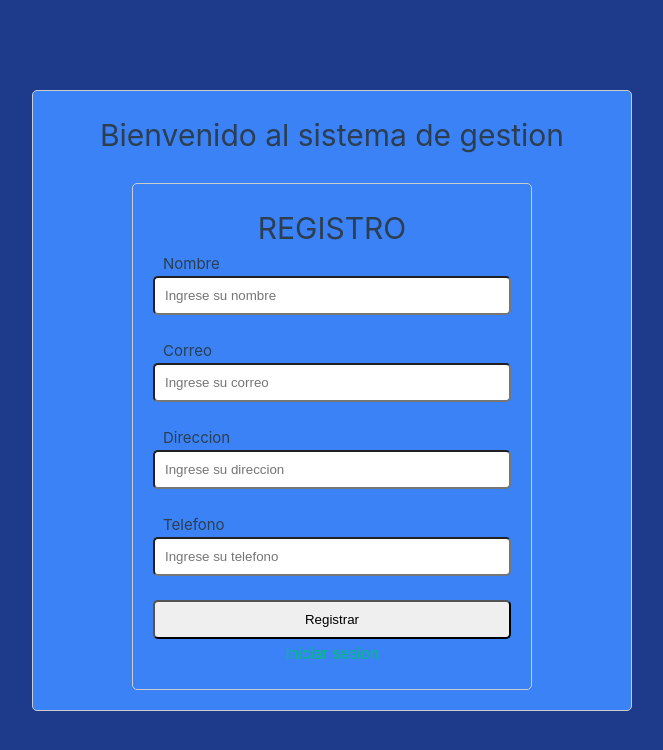
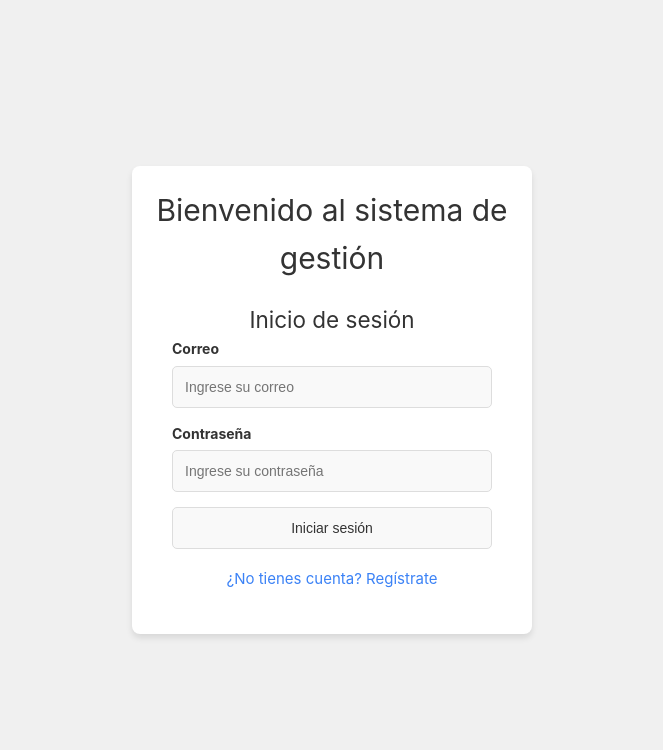
Before and after one commit to martinex453/Lab-1-TDB-Grupo1, a Vue app in the folder front-grupo1/: page / in a window 1280 px wide. Shown: the top 750 px of the page, without its empty margins (308-971 px from the left). Built offline with nearby package versions, Linux system fonts and the light colour scheme.

Commit message:
Front: se agregaron los service de login y registro, y se cambio el diseño

```diff
--- a/front-grupo1/package.json
+++ b/front-grupo1/package.json
@@ -9,7 +9,8 @@
     "preview": "vite preview"
   },
   "dependencies": {
-    "vue": "^3.5.12"
+    "vue": "^3.5.12",
+    "vue-router": "^4.4.5"
   },
   "devDependencies": {
     "@vitejs/plugin-vue": "^5.1.4",
--- a/front-grupo1/src/components/RegisterLogin.vue
+++ b/front-grupo1/src/components/RegisterLogin.vue
@@ -1,68 +1,145 @@
 <script>
+import clienteService from "../services/clientServices.js";
 
 export default {
     data() {
         return {
-            register: true,
-            name: '',
+            register: false,
+            nombre: '',  // Cambiado de 'name' a 'nombre'
             email: '',
-            address: '',
-            phone: ''
-        }
+            direccion: '',  // Cambiado de 'address' a 'direccion'
+            telefono: '',  // Cambiado de 'phone' a 'telefono'
+            contrasena: ''  // Cambiado de 'password' a 'contrasena'
+        };
     },
     methods: {
-        submitForm() {
-            console.log(this.name, this.email, this.address, this.phone)
+        async submitForm() {
+            if (this.register) {
+                const cliente = {
+                    nombre: this.nombre,
+                    email: this.email,
+                    direccion: this.direccion,
+                    telefono: this.telefono,
+                    contrasena: this.contrasena,
+                };
+
+                try {
+                    const response = await clienteService.createCliente(cliente);
+                    console.log("Registro exitoso:", response.data);
+                    alert("Usuario registrado correctamente");
+                    this.resetForm();
+                    this.register = false;
+                } catch (error) {
+                    console.error("Error al registrar el usuario:", error.response?.data || error.message);
+                    alert("Hubo un error al registrar el usuario.");
+                }
+            } else {
+                try {
+                    const response = await clienteService.loginCliente(this.email, this.contrasena);
+                    console.log("Inicio de sesión exitoso:", response.data);
+                    alert("Inicio de sesión exitoso");
+                } catch (error) {
+                    console.error("Error al iniciar sesión:", error.response?.data || error.message);
+                    alert("Correo o contraseña incorrectos.");
+                }
+            }
+        },
+        resetForm() {
+            this.nombre = '';
+            this.email = '';
+            this.direccion = '';
+            this.telefono = '';
+            this.contrasena = '';
         }
     }
-}
+};
 </script>
 
 <template>
     <div class="container-register-login">
         <div class="content">
-            <h1>Bienvenido al sistema de gestion</h1>
-            <br>
+            <h1>Bienvenido al sistema de gestión</h1>
             <div class="form-container">
-                <h1>REGISTRO</h1>
-                <form v-if="register">
-                    <label class="form-group-elem">Nombre</label>
+                <form v-if="!register">
+                    <h2>Inicio de sesión</h2>
                     <div class="form-group">
-                        <input class="form-group-elem" type="text" placeholder="Ingrese su nombre" id="name" />
+                        <label class="form-group-label">Correo</label>
+                        <input
+                            class="form-group-elem"
+                            type="email"
+                            v-model="email"
+                            placeholder="Ingrese su correo"
+                            required
+                        />
                     </div>
-                    <br>
-                    <label class="form-group-elem">Correo</label>
                     <div class="form-group">
-                        <input class="form-group-elem" type="email" placeholder="Ingrese su correo" id="email" />
+                        <label class="form-group-label">Contraseña</label>
+                        <input
+                            class="form-group-elem"
+                            type="password"
+                            v-model="contrasena"
+                            placeholder="Ingrese su contraseña"
+                            required
+                        />
                     </div>
-                    <br>
-                    <label class="form-group-elem">Direccion</label>
+                    <button @click.prevent="submitForm" class="form-group-elem btn">Iniciar sesión</button>
+                    <a @click="register = true" class="link">¿No tienes cuenta? Regístrate</a>
+                </form>
+
+                <form v-else>
+                    <h2>Registro</h2>
                     <div class="form-group">
-                        <input class="form-group-elem" type="text" placeholder="Ingrese su direccion" id="address" />
+                        <label class="form-group-label">Nombre</label>
+                        <input
+                            class="form-group-elem"
+                            type="text"
+                            v-model="nombre"
+                            placeholder="Ingrese su nombre"
+                            required
+                        />
                     </div>
-                    <br>
-                    <label class="form-group-elem">Telefono</label>
                     <div class="form-group">
-                        <input class="form-group-elem" type="phone" placeholder="Ingrese su telefono" id="phone" />
+                        <label class="form-group-label">Correo</label>
+                        <input
+                            class="form-group-elem"
+                            type="email"
+                            v-model="email"
+                            placeholder="Ingrese su correo"
+                            required
+                        />
                     </div>
-                    <br>
-                    <button @click="submitForm" class="form-group-elem">Registrar</button>
-                    <a @click="register = false">Iniciar sesion</a>
-                </form>
-                <form v-else>
-                    <h1>INICIO DE SESION</h1>
-                    <label class="form-group-elem">Nombre</label>
                     <div class="form-group">
-                        <input class="form-group-elem" type="text" placeholder="Ingrese su nombre" id="name" />
+                        <label class="form-group-label">Dirección</label>
+                        <input
+                            class="form-group-elem"
+                            type="text"
+                            v-model="direccion"
+                            placeholder="Ingrese su dirección"
+                            required
+                        />
                     </div>
-                    <br>
-                    <label class="form-group-elem">Correo</label>
                     <div class="form-group">
-                        <input class="form-group-elem" type="email" placeholder="Ingrese su correo" id="email" />
+                        <label class="form-group-label">Teléfono</label>
+                        <input
+                            class="form-group-elem"
+                            type="tel"
+                            v-model="telefono"
+                            placeholder="Ingrese su teléfono"
+                            required
+                        />
                     </div>
-                    <br>
-                    <button @click="submitForm" class="form-group-elem">Iniciar sesion</button>
-                    <a @click="register = true">Registrarse</a>
+                    <div class="form-group">
+                        <label class="form-group-label">Contraseña</label>
+                        <input
+                            class="form-group-elem"
+                            type="password"
+                            v-model="contrasena"
+                            placeholder="Ingrese su contraseña"
+                            required
+                        />
+                    </div>
+                    <button @click.prevent="submitForm" class="form-group-elem btn">Registrar</button>
+                    <a @click="register = false" class="link">¿Ya tienes cuenta? Inicia sesión</a>
                 </form>
             </div>
         </div>
@@ -70,55 +147,95 @@ export default {
 </template>
 
 <style>
+/* El estilo sigue igual, sin cambios */
 .container-register-login {
     display: flex;
     justify-content: center;
     align-items: center;
     height: 100vh;
-    background-color: #1E3A8A;
+    background-color: #f0f0f0;
     width: 100%;
     overflow: hidden;
 }
 
 .content {
     width: 100%;
-    max-width: 600px;
+    max-width: 400px;
     padding: 20px;
-    border: 1px solid #ccc;
-    border-radius: 5px;
-    background-color: #3B82F6;
+    background-color: #FFFFFF;
+    border-radius: 8px;
+    box-shadow: 0 4px 6px rgba(0, 0, 0, 0.1);
+}
+
+h1 {
+    text-align: center;
+    color: #333;
+}
+
+h2 {
+    color: #333;
+    text-align: center;
 }
 
 .form-container {
     width: 100%;
     max-width: 400px;
     padding: 20px;
-    border: 1px solid #ccc;
-    border-radius: 5px;
-    margin: auto;
-    background-color: #3B82F6;
+    background-color: #fff;
 }
 
 .form-group {
-    display: flex;
-    align-items: center;
+    margin-bottom: 15px;
+}
+
+.form-group-label {
+    display: block;
+    color: #333;
+    font-weight: bold;
+    margin-bottom: 5px;
+    font-size: 14px;
 }
 
 .form-group-elem {
-    padding: 10px;
-    margin: auto;
     width: 100%;
+    padding: 12px;
+    border: 1px solid #ddd;
     border-radius: 5px;
+    background-color: #f9f9f9;
+    color: #333;
+    font-size: 14px;
+    transition: border-color 0.3s;
 }
 
-h1 {
-    text-align: center;
+.form-group-elem:focus {
+    border-color: #3b82f6;
+}
+
+button {
+    width: 100%;
+    padding: 12px;
+    background-color: #3b82f6;
+    color: white;
+    border: none;
+    border-radius: 5px;
+    font-size: 16px;
+    cursor: pointer;
+    transition: background-color 0.3s;
+}
+
+button:hover {
+    background-color: #2563eb;
 }
 
 a {
     text-align: center;
     display: block;
-    margin-top: auto;
-    cursor: pointer;
+    margin-top: 15px;
+    color: #3b82f6;
+    text-decoration: none;
+}
+
+a:hover {
+    text-decoration: underline;
 }
 </style>
--- /dev/null
+++ b/front-grupo1/src/http-common.js
@@ -0,0 +1,17 @@
+import axios from 'axios';
+
+// Cargar las variables de entorno
+const BackendServer = import.meta.env.VITE_BACKEND_SERVER;
+const BackendPort = import.meta.env.VITE_BACKEND_PORT;
+
+// Opcional: imprimir para verificar que las variables se cargan correctamente
+console.log("Backend Server:", BackendServer);
+console.log("Backend Port:", BackendPort);
+
+// Crear instancia de Axios
+export default axios.create({
+    baseURL: `http://${BackendServer}:${BackendPort}`, // URL base del backend
+    headers: {
+        'Content-Type': 'application/json',
+    },
+});
--- /dev/null
+++ b/front-grupo1/src/services/clientServices.js
@@ -0,0 +1,14 @@
+import httpClient from "../http-common";
+
+const createCliente = (cliente) => {
+    return httpClient.post("/cliente/crear", cliente);
+};
+
+const loginCliente = (email, contrasena) => {
+    return httpClient.post(`/cliente/login?email=${email}&contrasena=${contrasena}`);
+};
+
+export default {
+    createCliente,
+    loginCliente
+};
```
Also changed, not shown: 2 other files (tests, documents, lock files or other folders).
